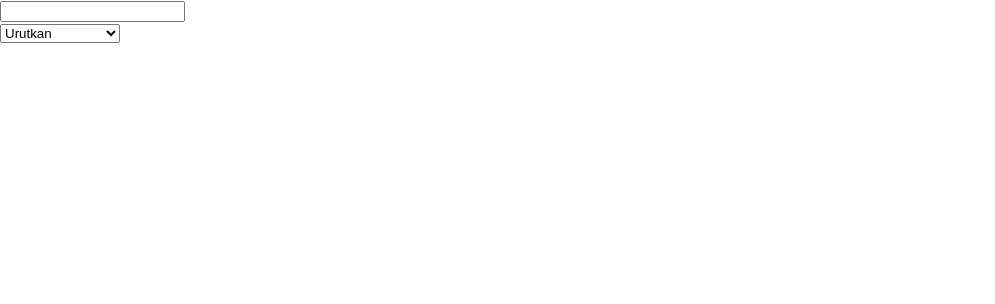
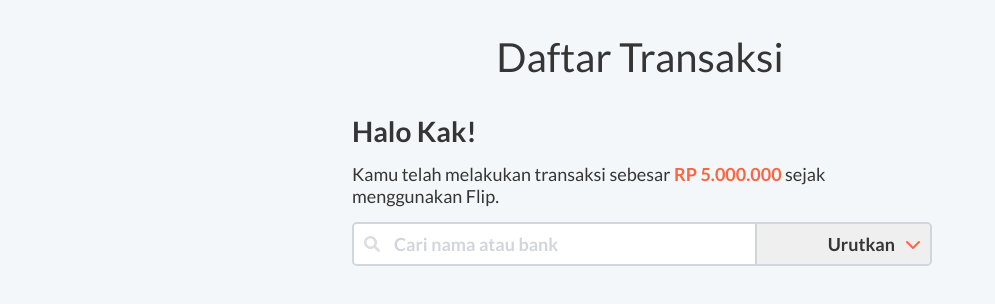
Before and after one commit to normanvnfc/flip-test, a React (Create React App) app: page / in a window 1280 px wide. Shown: the top 304 px of the page, without its empty margins (0-995 px from the left). Built offline with nearby package versions, Linux system fonts and the light colour scheme; no server answers.

Commit message:
Basic styling

```diff
--- a/public/index.html
+++ b/public/index.html
@@ -9,6 +9,13 @@
       name="description"
       content="Web site created using create-react-app"
     />
+    <link rel="preconnect" href="https://fonts.googleapis.com" />
+    <link rel="preconnect" href="https://fonts.gstatic.com" crossorigin />
+    <link
+      href="https://fonts.googleapis.com/css2?family=Lato:ital,wght@0,100;0,300;0,400;0,700;0,900;1,100;1,300;1,400;1,700;1,900&display=swap"
+      rel="stylesheet"
+    />
+    <link rel="stylesheet" href="https://cdnjs.cloudflare.com/ajax/libs/font-awesome/6.0.0-beta2/css/all.min.css" />
     <link rel="apple-touch-icon" href="%PUBLIC_URL%/logo192.png" />
     <!--
       manifest.json provides metadata used when your web app is installed on a
--- a/src/App.js
+++ b/src/App.js
@@ -1,9 +1,9 @@
 import Home from "./Page/Home";
 const App = () => {
   return (
-    <div className="App">
+    <main className="App">
       <Home/>
-    </div>
+    </main>
   );
 }
 
--- a/src/Page/Home.js
+++ b/src/Page/Home.js
@@ -7,7 +7,6 @@ const Home = () => {
   const [searchTerm, setSearchTerm] = useState("")
   const [selectTerm, setSelectTerm] = useState("")
   const [searchResults, setSearchResults] = useState([])
-  console.log(transactions);
 
   const searchHandler = (searchTerm) => {
     setSearchTerm(searchTerm)
@@ -67,10 +66,19 @@ const Home = () => {
     });
   }, [selectTerm]);
   return (
-    <div >
+    <section className="home">
+      <div className="header">
+        <div className="title-wrapper">
+          <h1 className="title">Daftar Transaksi</h1>
+        </div>
+        <div className="text-wrapper">
+          <h4 className="subtitle">Halo Kak!</h4>
+          <p className="text">Kamu telah melakukan transaksi sebesar <strong>RP 5.000.000</strong> sejak menggunakan Flip.</p>
+        </div>
+      </div>
       <Filter term={searchTerm} searchKeyword={searchHandler} select={selectTerm} onChangeFilter={selectHandler} />
       <ListItem transactions={searchTerm.length < 1 ? transactions : searchResults} />
-    </div>
+    </section>
   );
 }
 
--- a/src/component/Filter/Filter.js
+++ b/src/component/Filter/Filter.js
@@ -11,18 +11,20 @@ const Filter = (props) => {
   }
   return (
     <div >
-      <div className="form">
+      <div className="filter">
         <div className="input-wrapper">
-          <input type="text" value={props.term} onChange={getSearchTerm} ref={inputEl} />
+          <input className="form-control" type="text" value={props.term} onChange={getSearchTerm} ref={inputEl}  placeholder="Cari nama atau bank"/>
+          <i className="icon-search fas fa-search"></i>
         </div>
         <div className="select-wrapper">
-          <select value={props.select} onChange={getSelectTerm}>
+          <select className="form-control" value={props.select} onChange={getSelectTerm}>
             <option value="">Urutkan</option>
             <option value="ascending">Nama A-Z</option>
             <option value="descending">Nama Z-A</option>
             <option value="oldest">Tanggal Terlama</option>
             <option value="newest">Tanggal Terbaru</option>
           </select>
+          <i className="icon-select fas fa-chevron-down"></i>
         </div>
       </div>
     </div>
--- a/src/component/Item/Item.js
+++ b/src/component/Item/Item.js
@@ -3,8 +3,8 @@ import Card from "../UI/Card";
 const Item = (props) => {
   const { id, name, status, receiver, sender, complete_date, amount } = props;
   return (
-    <Card id={id} className="test">
-      <div className={status.toLowerCase()}>
+    <Card>
+      <div id={id} className="card-body">
         Name: {name}
         {/* Status: {status} */}
         {status === 'SUCCESS' ? 'Berhasil' : 'Pengecekan'}
--- a/src/component/ListItem/ListItem.js
+++ b/src/component/ListItem/ListItem.js
@@ -2,20 +2,20 @@ import Item from "../Item/Item";
 
 const ListItem = (props) => {
   return (
-    <div >
+    <ul >
       {props.transactions.map((item) => {
         const { id, beneficiary_name, status, beneficiary_bank, sender_bank, completed_at, amount } = item;
         const format = amount.toString().split('').reverse().join('');
         const convert = format.match(/\d{1,3}/g);
         const rupiah = 'Rp ' + convert.join('.').split('').reverse().join('')
         const rawDate = new Date(completed_at)
-        const day = rawDate.toLocaleString('en-US', {day: '2-digit'})
-        const month = rawDate.toLocaleString('en-US', {month: 'long'})
+        const day = rawDate.toLocaleString('en-US', { day: '2-digit' })
+        const month = rawDate.toLocaleString('en-US', { month: 'long' })
         const year = rawDate.getFullYear()
         const date = [day, month, year]
         return (
+          <li key={id} className={status.toLowerCase()}>
             <Item
-            key={id}
               id={id}
               name={beneficiary_name}
               status={status}
@@ -24,9 +24,10 @@ const ListItem = (props) => {
               complete_date={date.join(" ")}
               amount={rupiah}
             />
+          </li>
         )
       })}
-    </div>
+    </ul>
   );
 }
 
--- a/src/component/UI/Card.js
+++ b/src/component/UI/Card.js
@@ -1,6 +1,6 @@
 const Card = (props) => {
   return (
-    <div >
+    <div className="card">
       {props.children}
     </div>
   );
--- a/src/index.css
+++ b/src/index.css
@@ -1,13 +1,161 @@
+:root {
+  --background: #f3f7f9;
+  --white: #ffffff;
+  --green: #56b586;
+  --orange: #fd6542;
+  --grey: #d1d6dc;
+  --lite-grey: #dddddd;
+  --black: #353535;
+}
+html,
+body {
+  height: 100%;
+  width: 100%;
+  padding: 0;
+  margin: 0;
+}
+#root {
+  height: 100%;
+}
 body {
   margin: 0;
-  font-family: -apple-system, BlinkMacSystemFont, 'Segoe UI', 'Roboto', 'Oxygen',
-    'Ubuntu', 'Cantarell', 'Fira Sans', 'Droid Sans', 'Helvetica Neue',
+  font-family: -apple-system, BlinkMacSystemFont, "Segoe UI", "Roboto", "Oxygen",
+    "Ubuntu", "Cantarell", "Fira Sans", "Droid Sans", "Helvetica Neue",
     sans-serif;
   -webkit-font-smoothing: antialiased;
   -moz-osx-font-smoothing: grayscale;
+  background-color: var(--background);
 }
 
-code {
-  font-family: source-code-pro, Menlo, Monaco, Consolas, 'Courier New',
-    monospace;
+.App {
+  height: 100%;
 }
+.home {
+  width: 45%;
+  margin: 0 auto;
+}
+.title {
+  font-family: "Lato", sans-serif;
+  font-weight: normal;
+  font-size: 40px;
+  line-height: normal;
+  color: var(--black);
+  text-align: center;
+}
+.subtitle {
+  margin: 0 0 15px;
+  font-family: "Lato", sans-serif;
+  font-weight: bold;
+  font-size: 28px;
+  line-height: normal;
+  color: var(--black);
+}
+.text {
+  margin: 0 0 15px;
+  font-family: "Lato", sans-serif;
+  font-weight: normal;
+  font-size: 18px;
+  line-height: normal;
+  color: var(--black);
+}
+.text strong {
+  color: var(--orange);
+}
+.filter {
+  display: flex;
+  align-items: center;
+  width: 100%;
+  border: 2px solid var(--grey);
+  border-radius: 5px;
+  height: 40px;
+  overflow: hidden;
+}
+.form-control {
+  border: none;
+  font-family: "Lato", sans-serif;
+  font-weight: bold;
+  font-size: 18px;
+  line-height: normal;
+  color: var(--black);
+}
+.form-control::-webkit-input-placeholder {
+  /* Chrome/Opera/Safari */
+  color: var(--grey);
+}
+.form-control::-moz-placeholder {
+  /* Firefox 19+ */
+  color: var(--grey);
+}
+.form-control:-ms-input-placeholder {
+  /* IE 10+ */
+  color: var(--grey);
+}
+.form-control:-moz-placeholder {
+  /* Firefox 18- */
+  color: var(--grey);
+}
+.form-control:focus-visible {
+  outline: -webkit-focus-ring-color auto 0px;
+}
+.input-wrapper {
+  position: relative;
+  flex: 1 1 auto;
+  height: 100%;
+  width: 100%;
+  overflow: hidden;
+}
+.input-wrapper .form-control {
+  width: calc(100% - 55px);
+  height: 100%;
+  padding: 0px 15px 0 40px;
+}
+.select-wrapper {
+  position: relative;
+  flex: 0 0 auto;
+  width: 30%;
+  height: 100%;
+  border-left: 2px solid var(--grey);
+}
+.select-wrapper .form-control {
+  width: 100%;
+  height: 100%;
+  text-align: right;
+  padding: 0 35px 0 15px;
+  -moz-appearance: none; /* Firefox */
+  -webkit-appearance: none; /* Safari and Chrome */
+  appearance: none;
+}
+.icon-search {
+  position: absolute;
+  top: 50%;
+  transform: translateY(-50%);
+  left: 10px;
+  color: var(--lite-grey);
+}
+.icon-select {
+  position: absolute;
+  top: 50%;
+  transform: translateY(-50%);
+  right: 10px;
+  font-weight: bold;
+  font-size: 16px;
+  color: var(--orange);
+}
+select option:checked,
+select option:hover {
+  box-shadow: 0 0 10px 100px #000 inset;
+  background-color: #fd644283;
+  opacity: 0.5;
+  color: var(--white);
+}
+ul {
+  list-style: none;
+  padding: 0;
+  margin: 0;
+}
+.card {
+  background-color: var(--white);
+  border-radius: 5px;
+  margin: 0 0 10px;
+  padding: 10px;
+}
```
Lines whose indentation alone changed are shown as unchanged.
